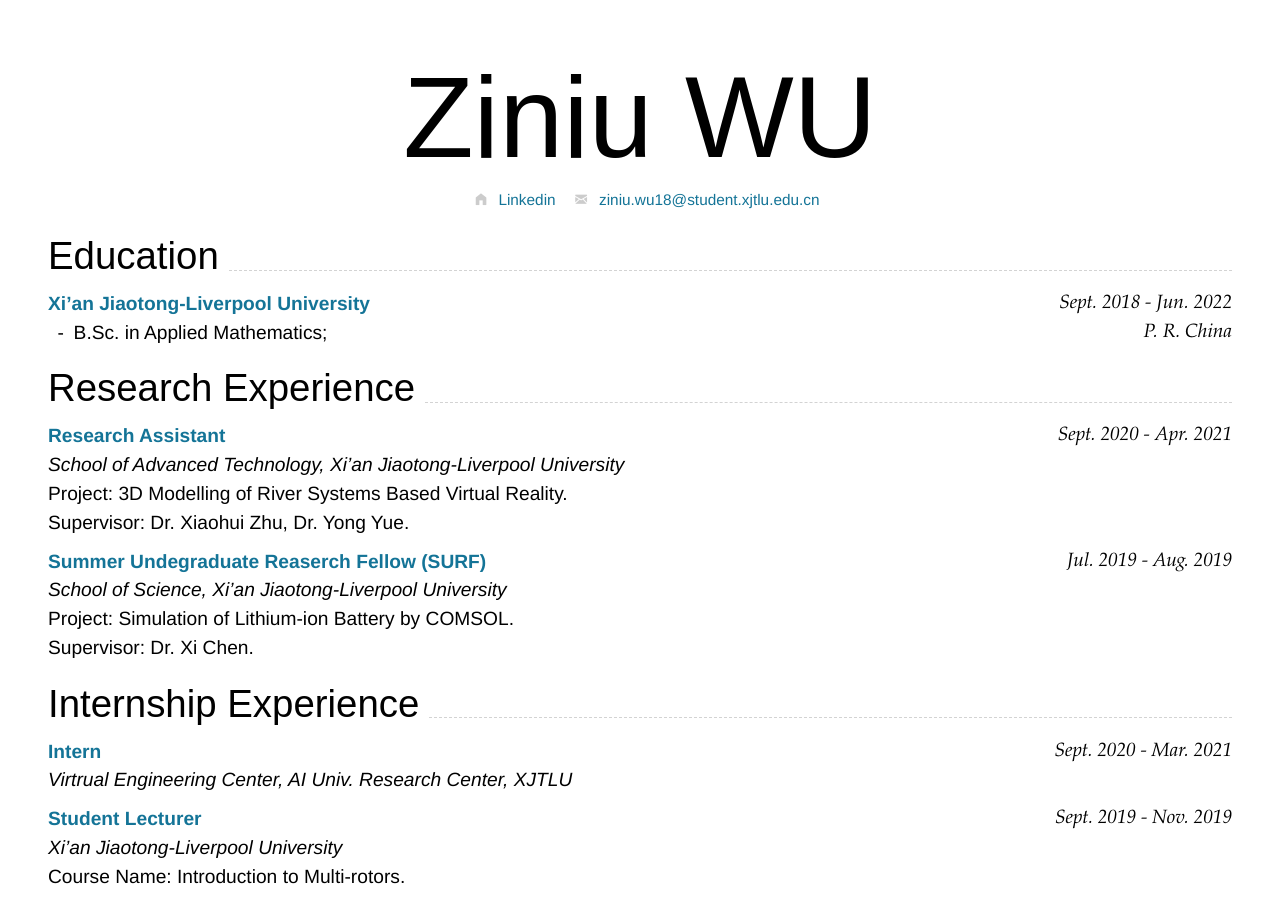
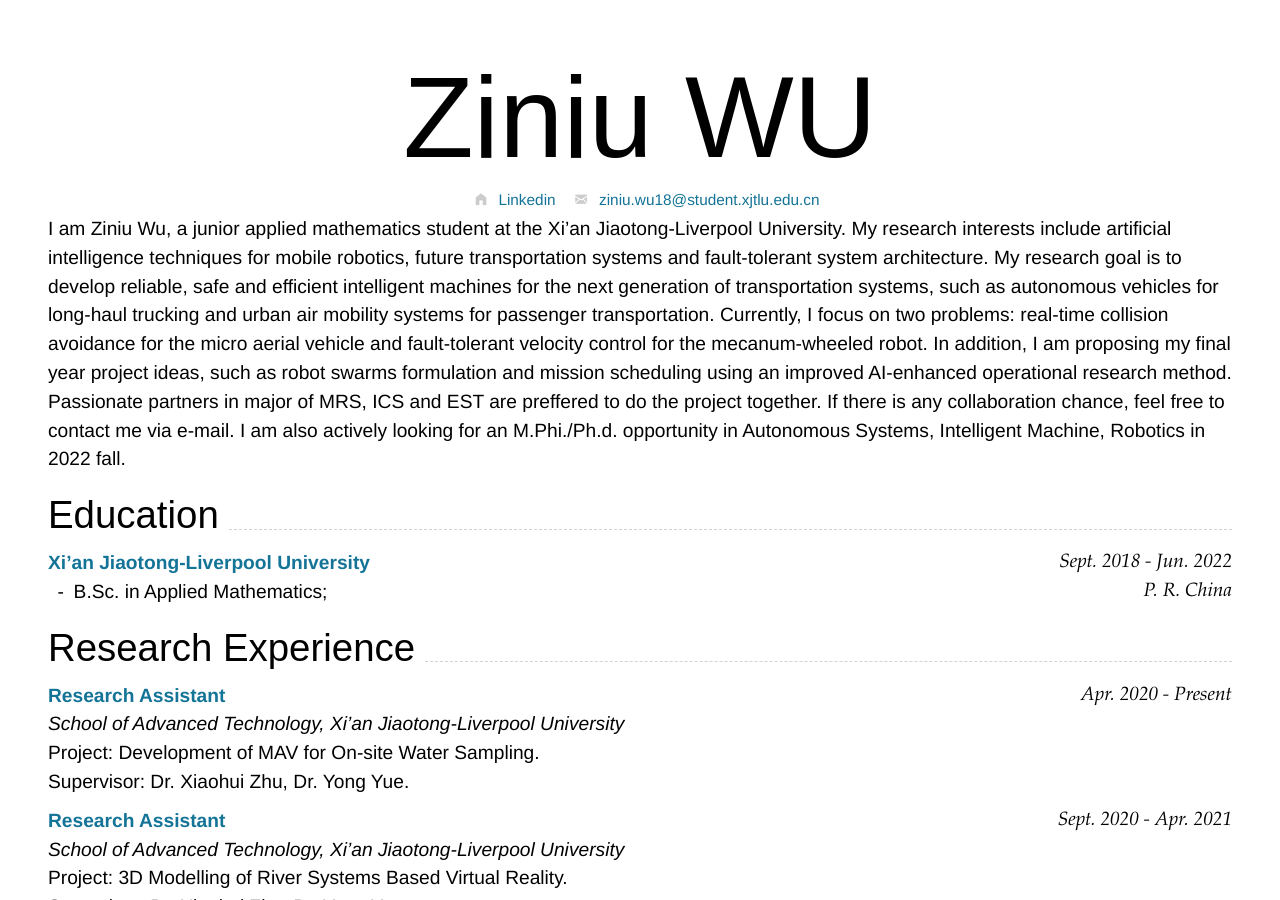
Before and after one commit to RoboDD/ziniu-cv, a Jekyll site: the page built from index.md, in a window 1280 px wide and 900 px high. Built offline with Jekyll 4.4.1, drawn with Linux system fonts in a browser that asks for light colours; nearby versions of some CDN libraries.

Commit message:
Update index.md

```diff
--- a/index.md
+++ b/index.md
@@ -21,9 +21,8 @@ Supported arguments:
 
 {% include cv-contact.html %}
 
-<!--I am Ziniu Wu, a junior applied mathematics student at the Xi'an Jiaotong-Liverpool University. My research interests include artificial intelligence techniques for mobile robotics, future transportation systems and fault-tolerant system architecture. My research goal is to develop reliable, safe and efficient intelligent machines for the next generation of transportation systems, such as autonomous vehicles for long-haul trucking and urban air mobility systems for passenger transportation. Currently, I focus on two problems: real-time collision avoidance for the micro aerial vehicle and fault-tolerant velocity control for the mecanum-wheeled robot. I am also actively looking for an M.Phi./Ph.d. opportunity in Autonomous Systems, Intelligent Machine, Robotics in 2022 fall.-->
-<!--In addition, I am proposing my final year project ideas, such as robot swarms formulation and mission scheduling using an improved AI-enhanced operational research method. Passionate partners in major of MRS, ICS and EST are preffered to do the project together. If there is any collaboration chance, feel free to contact me via e-mail. I am also actively looking for an M.Phi./Ph.d. opportunity in Autonomous Systems, Intelligent Machine, Robotics in 2022 fall.
--->
+I am Ziniu Wu, a junior applied mathematics student at the Xi'an Jiaotong-Liverpool University. My research interests include artificial intelligence techniques for mobile robotics, future transportation systems and fault-tolerant system architecture. My research goal is to develop reliable, safe and efficient intelligent machines for the next generation of transportation systems, such as autonomous vehicles for long-haul trucking and urban air mobility systems for passenger transportation. Currently, I focus on two problems: real-time collision avoidance for the micro aerial vehicle and fault-tolerant velocity control for the mecanum-wheeled robot. In addition, I am proposing my final year project ideas, such as robot swarms formulation and mission scheduling using an improved AI-enhanced operational research method. Passionate partners in major of MRS, ICS and EST are preffered to do the project together. If there is any collaboration chance, feel free to contact me via e-mail. I am also actively looking for an M.Phi./Ph.d. opportunity in Autonomous Systems, Intelligent Machine, Robotics in 2022 fall.
+
 
 ## Education
 
@@ -52,12 +51,13 @@ _2019 SURF Poster Day._<br>
 [[PDF]()]
 -->
 ## Research Experience
-<!--
-### [**Research Assistant**]() `Apr. 2021 - Present`
+
+### [**Research Assistant**]() `Apr. 2020 - Present`
+
 _School of Advanced Technology, Xi'an Jiaotong-Liverpool University_<br>
-Project: Development of UAV for Onsite Water Sampling.<br>
+Project: Development of MAV for On-site Water Sampling.<br>
 Supervisor: Dr. Xiaohui Zhu, Dr. Yong Yue.<br>
--->
+
 ### [**Research Assistant**]() `Sept. 2020 - Apr. 2021`
 
 _School of Advanced Technology, Xi'an Jiaotong-Liverpool University_<br>
```
